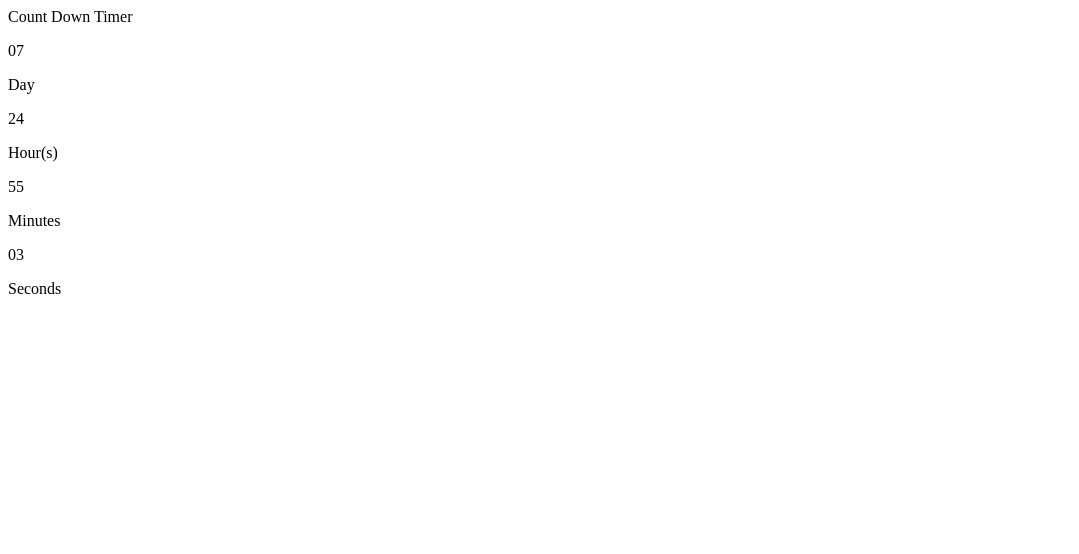
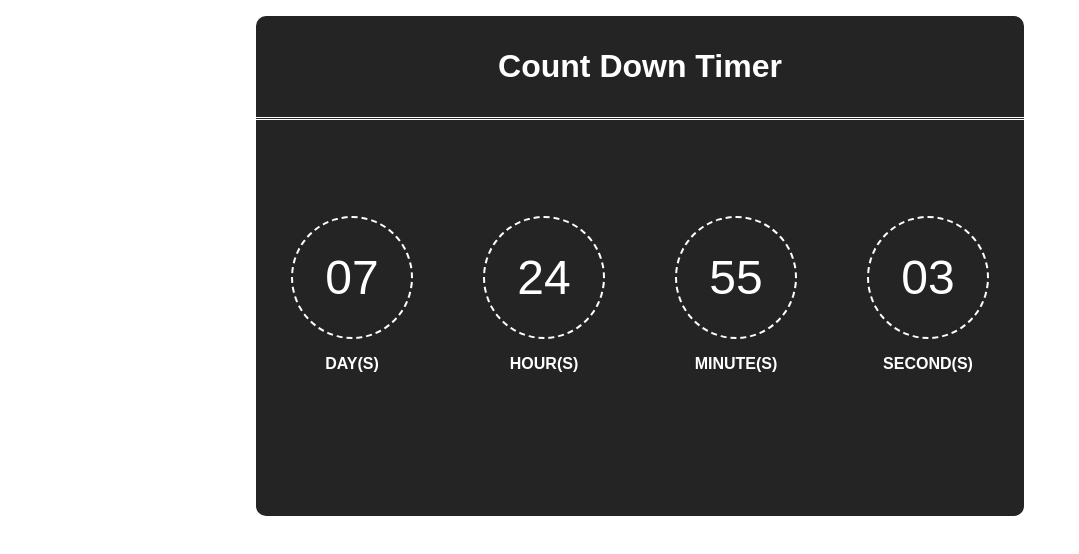
Before and after one commit to dylanjacob76/count-down-timer, a plain HTML site: page index.html in a window 1280 px wide. Shown: the whole page, without its empty margins (0-1079 px from the left). Drawn offline with Linux system fonts and the light colour scheme.

Commit message:
added css content

```diff
--- a/index.html
+++ b/index.html
@@ -14,24 +14,24 @@
         <div class="container">
             <div class="timer">
                 <div class="timer__header">
-                    <div class="timer__title">Count Down Timer</div>
+                    <h1 class="timer__title">Count Down Timer</h1>
                 </div>
                 <div class="timer__body">
                     <div class="timer__item">
-                        <p class="timer__day">07</p>
-                        <p class="timer__label">Day</p>
+                        <p class="timer__day time">07</p>
+                        <p class="timer__label">Day(s)</p>
                     </div>
                     <div class="timer__item">
-                        <p class="timer__hour">24</p>
+                        <p class="timer__hour time">24</p>
                         <p class="timer__label">Hour(s)</p>
                     </div>
                     <div class="timer__item">
-                        <p class="timer__min">55</p>
-                        <p class="timer__label">Minutes</p>
+                        <p class="timer__min time">55</p>
+                        <p class="timer__label">Minute(s)</p>
                     </div>
                     <div class="timer__item">
-                        <p class="timer__sec">03</p>
-                        <p class="timer__label">Seconds</p>
+                        <p class="timer__sec time">03</p>
+                        <p class="timer__label">Second(s)</p>
                     </div>
                 </div>
             </div>
--- a/style.css
+++ b/style.css
@@ -0,0 +1,53 @@
+* {
+    margin: 0;
+    padding: 0;
+    box-sizing: border-box;
+}
+
+body {
+    font-family: Arial, Helvetica, sans-serif;
+}
+
+main {
+    margin-top: 1rem;
+}
+
+.container {
+    max-width: 768px;
+    margin: 0 auto;
+}
+
+.timer {
+    background-color: rgb(36, 36, 36);
+    border-radius: 10px;
+    height: 500px;
+}
+
+.timer__header {
+    text-align: center;
+    color: #fff;
+    padding: 2rem;
+    border-bottom: double;
+}
+
+.timer__body {
+    margin-top: 6rem;
+    display: flex;
+    justify-content: space-around;
+}
+
+.time {
+    font-size: 3rem;
+    color: #fff;
+    border: 2px dashed white;
+    border-radius: 50%;
+    padding: 2rem;
+}
+
+.timer__label {
+    color: #fff;
+    text-align: center;
+    margin-top: 1rem;
+    font-weight: bold;
+    text-transform: uppercase;
+}
```
